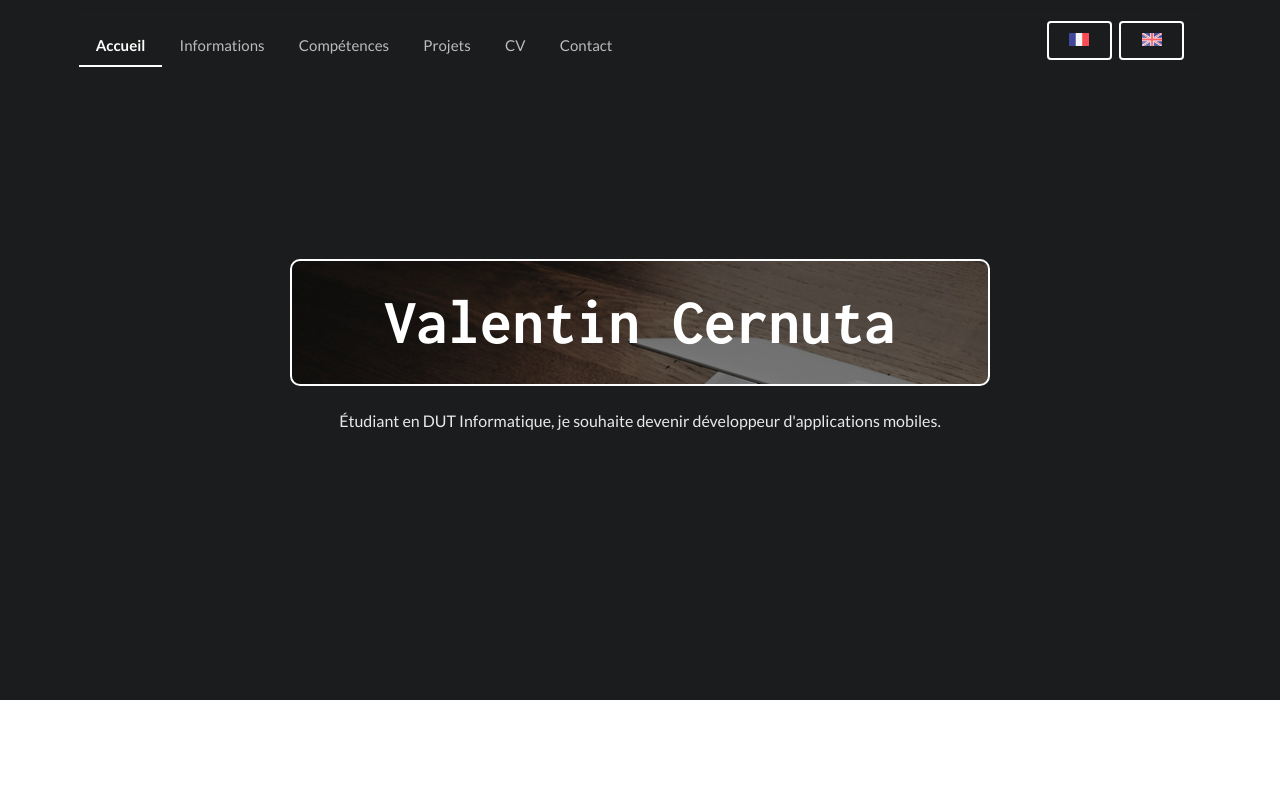
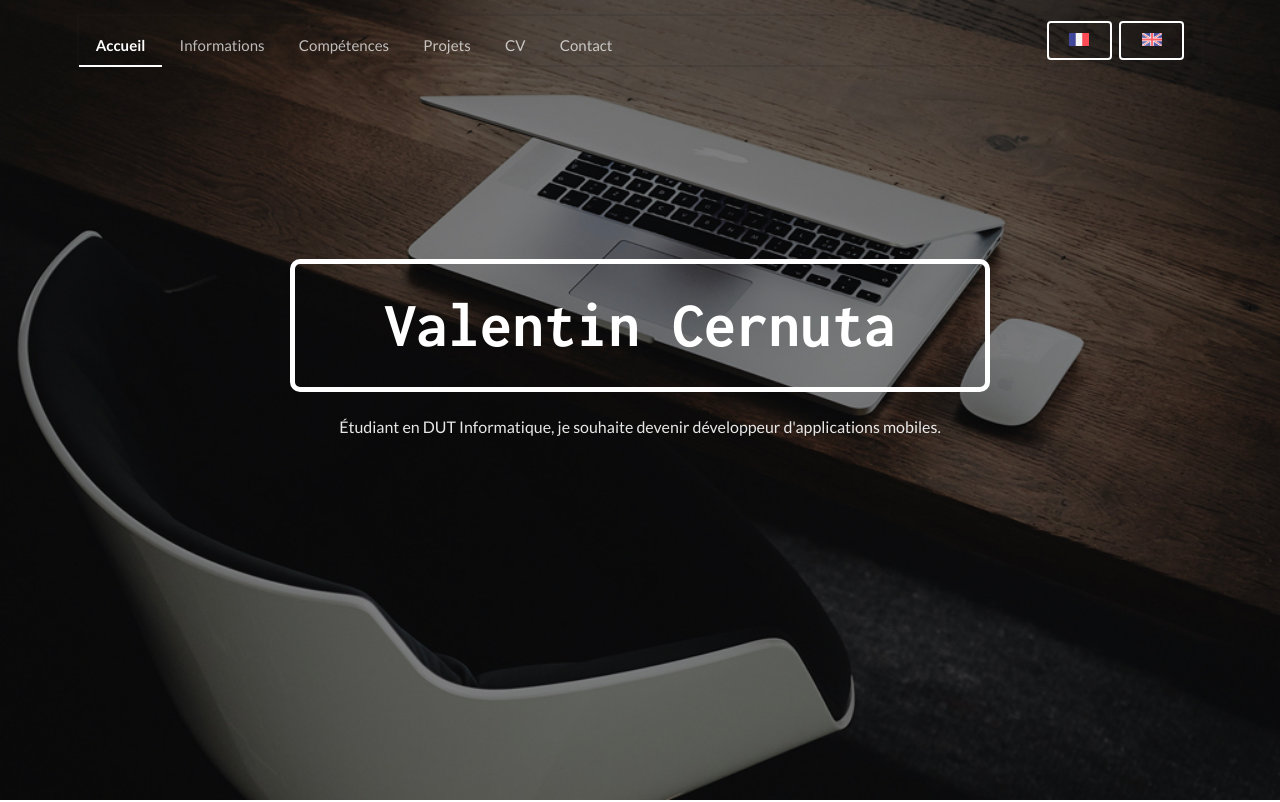
Before and after one commit to PaxTiz/portfolio, a plain HTML site: page index.html in a window 1280 px wide. Shown: the top 802 px of the page. Drawn offline with nearby package versions, Linux system fonts and the light colour scheme; files whose address does not match are found by name.

Commit message:
Modification du header

```diff
--- a/assets/css/style.css
+++ b/assets/css/style.css
@@ -7,6 +7,12 @@
 body {
     scroll-behavior: smooth;
     font-family: "Orkney", sans-serif !important;
+}
+
+#home > div:first-child {
+    background-image: url("../img/landing/landing.001.jpeg");
+    height: 100vh;
+    background-size: cover;
 }
 
 h1:not(.header-title) {
@@ -19,11 +25,12 @@ h1:not(.header-title) {
 }
 
 .header-title {
-    background-image: url('../img/landing/landing.001.jpeg');
-    border: 2px solid #fff !important;
+    color: #fff;
+    background-color: transparent;
+    border: 5px solid #fff !important;
     border-radius: 10px;
     padding: 20px !important;
-    font-family: "Inconsolata Bold" !important;
+    font-family: "Inconsolata Bold", sans-serif !important;
 }
 
 .header-subtitle {
```
Also changed, not shown: 3 other files.
